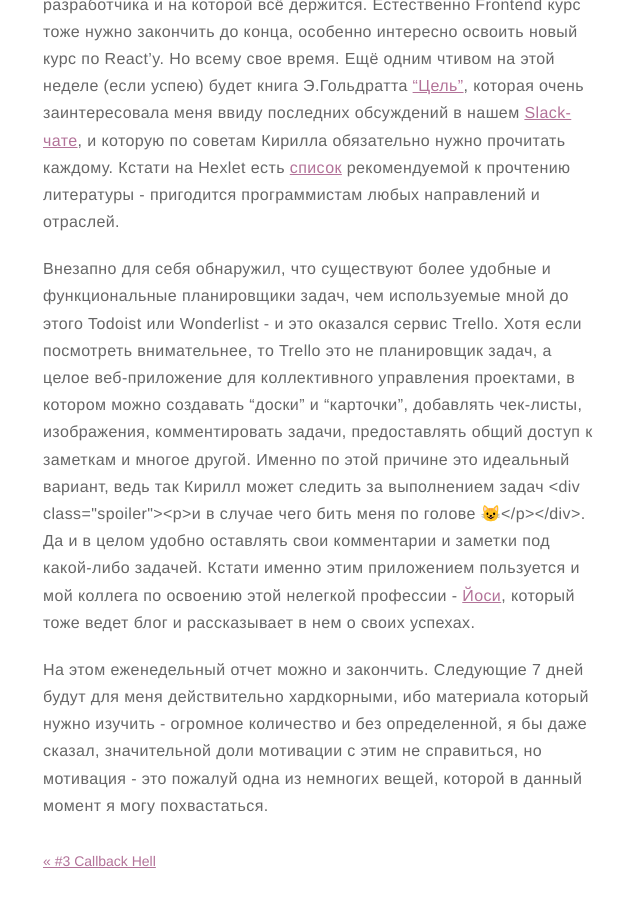
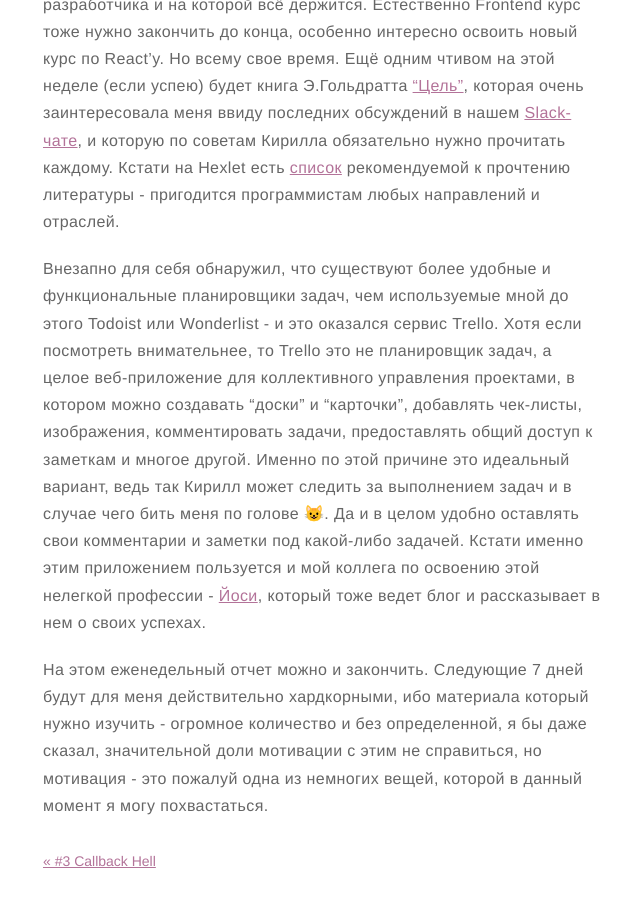
Before and after one commit to SayoBye/devblog, a Jekyll site: the page built from _posts/2017-09-16-4.md, in a window 1280 px wide and 900 px high, scrolled down 1649 px. Shown: the whole window, without its empty margins (317-957 px from the left). Built offline with Jekyll 4.4.1, drawn with Linux system fonts in a browser that asks for light colours; emoji names are drawn with the system emoji font; comment, search, counter and statistics services are not loaded.

Commit message:
:page_facing_up:

```diff
--- a/_posts/2017-09-16-4.md
+++ b/_posts/2017-09-16-4.md
@@ -23,6 +23,6 @@ description: Погружение в алгоритмы
 
 Вторым заданием для меня сейчас является свич на Hexlet в профессию Backend-разработчика, являющуюся основной для веб-разработчика и на которой всё держится. Естественно Frontend курс тоже нужно закончить до конца, особенно интересно освоить новый курс по React'y. Но всему свое время. Ещё одним чтивом на этой неделе (если успею) будет книга Э.Гольдратта ["Цель"](https://www.amazon.com/Goal-Process-Ongoing-Improvement/dp/0884271951/), которая очень заинтересовала меня ввиду последних обсуждений в нашем [Slack-чате](https://hexlet-ru.slack.com), и которую по советам Кирилла обязательно нужно прочитать каждому. Кстати на Hexlet есть [список](https://map.hexlet.io/pages/books) рекомендуемой к прочтению литературы - пригодится программистам любых направлений и отраслей.
 
-Внезапно для себя обнаружил, что существуют более удобные и функциональные планировщики задач, чем используемые мной до этого Todoist или Wonderlist - и это оказался сервис Trello. Хотя если посмотреть внимательнее, то Trello это не планировщик задач, а целое веб-приложение для коллективного управления проектами, в котором можно создавать "доски" и "карточки", добавлять чек-листы, изображения, комментировать задачи, предоставлять общий доступ к заметкам и многое другой. Именно по этой причине это идеальный вариант, ведь так Кирилл может следить за выполнением задач  <div class="spoiler"><p>и в случае чего бить меня по голове :smiley_cat:</p></div>. Да и в целом удобно оставлять свои комментарии и заметки под какой-либо задачей. Кстати именно этим приложением пользуется и мой коллега по освоению этой нелегкой профессии - [Йоси](https://joisadler.me/), который тоже ведет блог и рассказывает в нем о своих успехах.
+Внезапно для себя обнаружил, что существуют более удобные и функциональные планировщики задач, чем используемые мной до этого Todoist или Wonderlist - и это оказался сервис Trello. Хотя если посмотреть внимательнее, то Trello это не планировщик задач, а целое веб-приложение для коллективного управления проектами, в котором можно создавать "доски" и "карточки", добавлять чек-листы, изображения, комментировать задачи, предоставлять общий доступ к заметкам и многое другой. Именно по этой причине это идеальный вариант, ведь так Кирилл может следить за выполнением задач и в случае чего бить меня по голове :smiley_cat:. Да и в целом удобно оставлять свои комментарии и заметки под какой-либо задачей. Кстати именно этим приложением пользуется и мой коллега по освоению этой нелегкой профессии - [Йоси](https://joisadler.me/), который тоже ведет блог и рассказывает в нем о своих успехах.
 
 На этом еженедельный отчет можно и закончить. Следующие 7 дней будут для меня действительно хардкорными, ибо материала который нужно изучить - огромное количество и без определенной, я бы даже сказал, значительной доли мотивации с этим не справиться, но мотивация - это пожалуй одна из немногих вещей, которой в данный момент я могу похвастаться.
```
